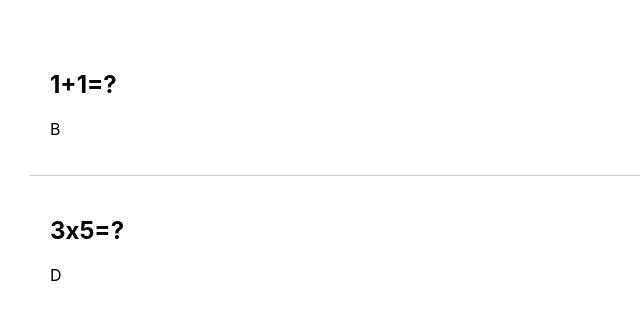
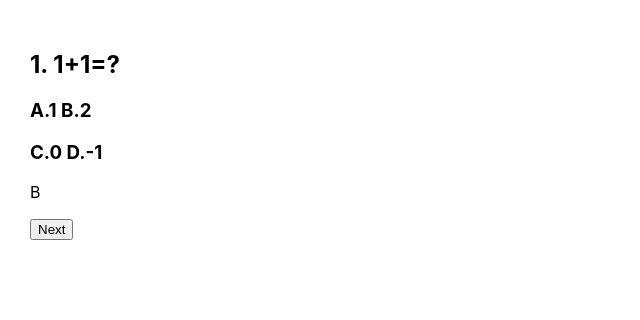
Before and after one commit to GlockTian/fitts_choice, a Next.js app: page /test in a window 1280 px wide. Shown: the top 320 px of the page, without its empty margins (0-640 px from the left). Built offline with nearby package versions, Linux system fonts and the light colour scheme.

Commit message:
Implement the next button

```diff
--- a/pages/test.js
+++ b/pages/test.js
@@ -2,25 +2,35 @@ import Head from 'next/head';
 import fsPromises from 'fs/promises';
 import path from 'path';
 import getConfig from 'next/config';
+import Link from 'next/link';
+import { useState } from 'react';
+import { setUncaughtExceptionCaptureCallback } from 'process';
+
 
 export default function Test(props){
     const questions = props.questions;
+    const [index,setindex]=useState(0);
+    const incrementCount = param => e => {
+        setindex(param-1);
+
+    }
     return (
       <div style={{ padding: 30 }}>
         <Head>
           <title>Question display</title>
         </Head>
         <div>
-          {questions.map(question =>
-            <div
-              key={question.id}
-              style={{ padding: 20, borderBottom: '1px solid #ccc' }}>
-              <h2>{question.title}</h2>
-              <p>{question.answer}</p>
-            </div>)}
+
+              <h2>{questions[index].id}.{" "}{questions[index].title}</h2>
+              <h3>A.{questions[index].A}{" "}{" "}B.{questions[index].B}</h3>
+              <h3>C.{questions[index].C}{" "}{" "}D.{questions[index].D}</h3>
+              <p>{questions[index].answer}</p>
+              <button onClick={incrementCount(questions[index].nextId)}>Next</button>
+
         </div>
       </div>
     )
+
 }
 
 export async function getStaticProps() {
```
